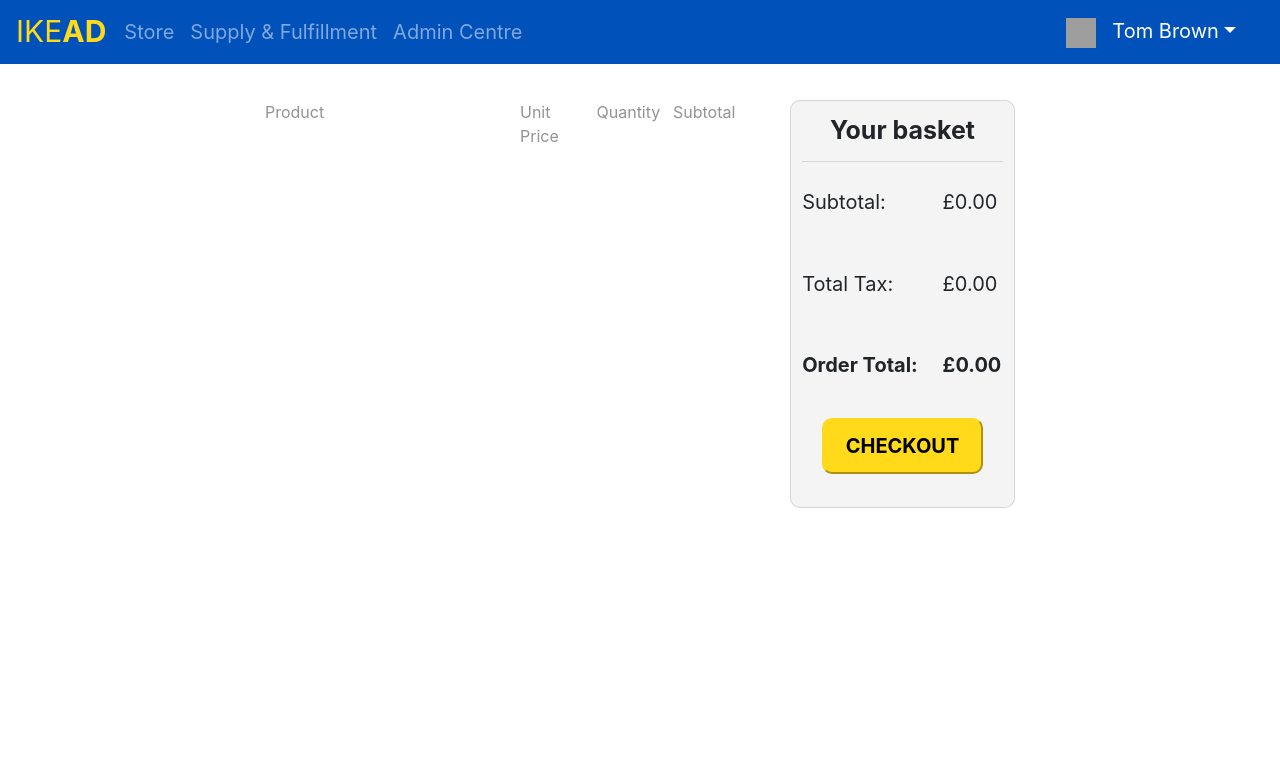
After one commit to Redmorgan/advanced-development-assignment, a Flask app: page /checkout in a window 1280 px wide. The commit adds this page. Shown: the top 779 px of the page. Run offline with Flask 2, Linux system fonts and the light colour scheme; some libraries are stand-ins or nearby versions; grey boxes are pictures that could not be loaded.

Commit message:
feat(checkout): built checkout page and basket item widget

```diff
--- a/main.py
+++ b/main.py
@@ -14,6 +14,10 @@ def home():
     req = requests.get(url, headers={"Content-type": "application/json", "Accept": "text/plain"})
 
     return render_template('home.html', products=req.json())
+
+@app.route('/checkout')
+def checkout():
+    return render_template('checkout.html')
 
 @app.route('/ordermanager')
 def about():
--- a/templates/base.html
+++ b/templates/base.html
@@ -47,6 +47,16 @@
       <div class="collapse navbar-collapse" id="navbarsExampleDefault" style="margin-right: 20px;">
         <ul class="navbar-nav ml-auto">
 
+            <li class="nav-item">
+
+                <a class="nav-link" href="/checkout">
+
+                    <img src="https://i.imgur.com/hF0SqCz.png" alt ="Basket image" style="width: 30px; height:30px" onmouseover="">
+
+                </a>
+
+            </li>
+
             <li class="nav-item dropdown active">
                 <a class="nav-link dropdown-toggle" data-toggle="dropdown" href="#" role="button" aria-haspopup="true" aria-expanded="false">Tom Brown</a>
                 <div class="dropdown-menu">
--- /dev/null
+++ b/templates/checkout.html
@@ -0,0 +1,149 @@
+{% extends "base.html" %}
+
+{% set active_page = "checkout" %}
+
+{% block content %}
+
+<div style="width: 100%; height:100%;">
+    <div style="width: 60%; height:60%; display:flex; flex-direction: row; margin-left: 20%; margin-top: 20px;">
+
+        <div id="basketContentsContainer" style="width: 68%; height:100%;">
+
+            <div id="basketHeader" style="width:100%; height:5%; display:flex; flex-direction: row;">
+
+                <label style="width:10%; margin-right: 40%; color:#939393">Product</label>
+
+            	<label style="width:10%; margin-right: 5%; color:#939393">Unit Price</label>
+
+                <label style="width:10%; margin-right: 5%; color:#939393">Quantity</label>
+
+                <label style="width:10%; color:#939393">Subtotal</label>
+
+            </div>
+
+            <div id="basketContents" style="width:100%; height:92.5%; overflow-y: auto; overflow-x: hidden;">
+
+				{% for item in basket %}
+
+					<div id="basketItem_" style="width:100%; height:30%; display: flex; flex-direction: row; margin-top: 2.5%">
+
+						<div id="basketItemData_" style="height:100%; width:50%; display: flex; flex-direction: row;">
+
+							<img src="" alt="product image" style="height:100%; border-radius: 10px;">
+
+							<div style="width:50%; height:50%; display:flex; flex-direction: column; margin-left: 10px;">
+
+								<label>Product Name</label>
+
+								<label>Product ID</label>
+
+							</div>
+
+						</div>
+
+						<div id="basketItemUnitPrice_" style="height:50%; width: 10%; margin-right: 5%; display:flex; align-items: center;">
+
+							<label>£0.00</label>
+
+						</div>
+
+						<div id="basketItemQuantity_" style="height:50%; width: 10%; margin-right: 5%; display:flex; align-items: center;">
+
+							<label>0</label>
+
+						</div>
+
+						<div id="basketItemSubtotal_" style="height:50%; width: 10%; display:flex; align-items: center;">
+
+							<label>£0.00</label>
+
+						</div>
+
+						<div id="removeItem_" style="width:10%; height:50%; display:flex; align-items: center; justify-content: center;">
+
+							<img src ="https://i.imgur.com/QSagOxc.png" alt="delete basket item" style="height:20px; width:20px; cursor: pointer;">
+
+						</div>
+
+					</div>
+
+				{% endfor %}
+
+
+            </div>
+
+        </div>
+
+        <div id="basketTotalContainer" class="card" style="width: 30%; height:100%; margin-left: 2%; background-color: rgba(244, 244, 244, 1); border-radius: 10px;">
+
+            <div id="basketTotalWrapper" style="width:90%; height:100%; margin-left: 5%;">
+
+
+                <div id = "basketTotalHeader" style="width: 100%; height: 15%; display:flex; align-items: center; justify-content: center; border-bottom: 1px solid rgba(0,0,0,.125)">
+
+                    <label style="font-size: 25px; font-weight:bold; margin:0;">Your basket</label>
+
+                </div>
+
+                <div id = "orderSubtotal" style = "width:100%; height: 20%; display:flex; flex-direction: row;">
+
+                    <div id = "subTotalLeft" style="width:70%; height:100%; display:flex; align-items: center;">
+
+                        <label style="font-size: 20px; margin:0;">Subtotal:</label>
+
+                    </div>
+
+                    <div id ="subTotalRight" style="width:30%; height:100%; display:flex; align-items: center;">
+
+                        <label id="subTotalValue" style="font-size: 20px; margin:0;">£0.00</label>
+
+                    </div>
+
+                </div>
+
+                <div id = "orderTax" style = "width:100%; height: 20%; display:flex; flex-direction: row;">
+
+                    <div id = "taxLeft" style="width:70%; height:100%; display:flex; align-items: center;">
+
+                        <label style="font-size: 20px; margin:0;">Total Tax:</label>
+
+                    </div>
+
+                    <div id ="taxRight" style="width:30%; height:100%; display:flex; align-items: center;">
+
+                        <label id="taxValue" style="font-size: 20px; margin:0;">£0.00</label>
+
+                    </div>
+
+                </div>
+
+                <div id = "orderTotal" style = "width:100%; height: 20%; display:flex; flex-direction: row;">
+
+                    <div id = "totalLeft" style="width:70%; height:100%; display:flex; align-items: center;">
+
+                        <label style="font-size: 20px; font-weight: bold; margin:0;">Order Total:</label>
+
+                    </div>
+
+                    <div id ="totalRight" style="width:30%; height:100%; display:flex; align-items: center;">
+
+                        <label id="totalValue" style="font-size: 20px; font-weight: bold; margin:0;">£0.00</label>
+
+                    </div>
+
+                </div>
+
+                <div id = "checkOutButton" style = "width:100%; height: 20%; display:flex; align-items: center; justify-content: center;">
+
+                    <button style="width:80%; height:70%; background-color:#FFDA1A; border-radius: 10px; cursor: pointer; border-color:#FFDA1A; font-size: 20px; font-weight: bold; outline: none;">CHECKOUT</button>
+
+                </div>
+
+            </div>
+
+        </div>
+
+    </div>
+</div>
+
+{% endblock %}
```
Also changed, not shown: templates/submitted_form.html (deleted, +0 -30 lines), .theia/launch.json (added).
